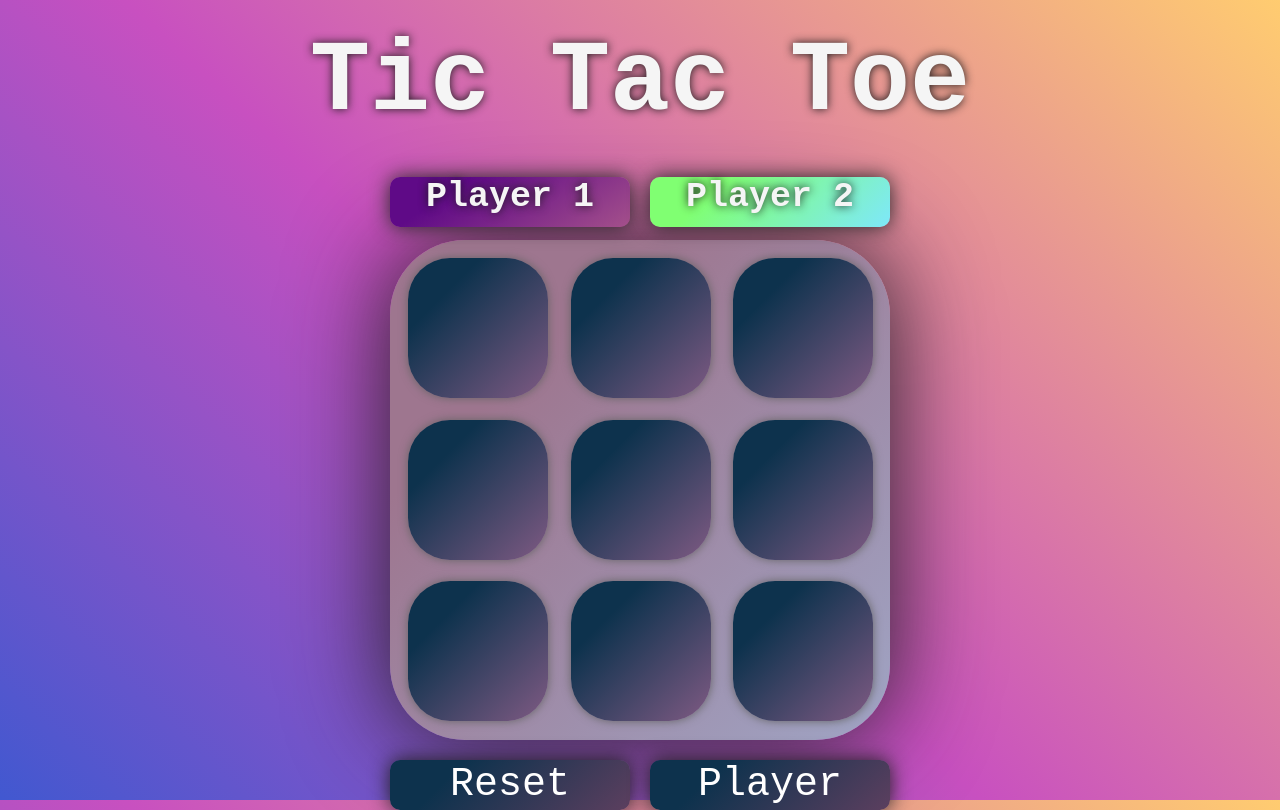
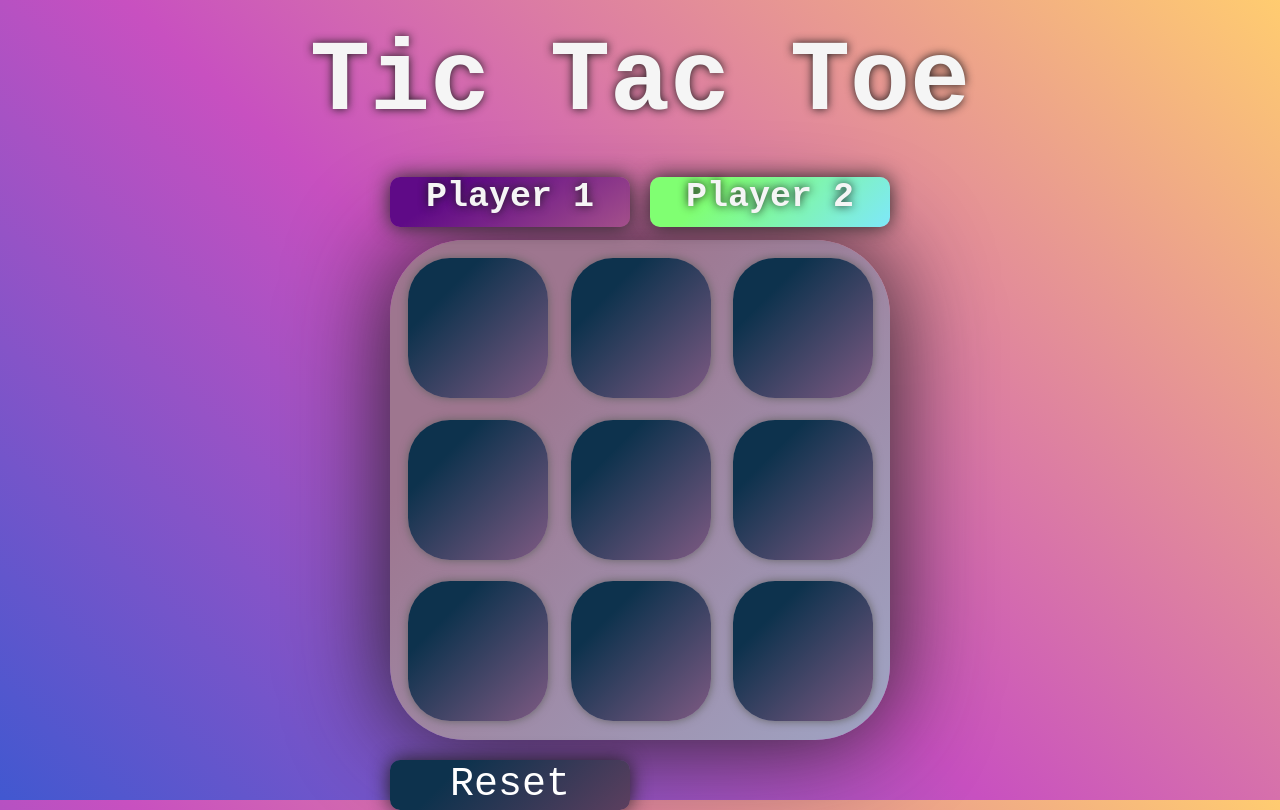
Before and after one commit to 13151294/Tic_Tac_Toe, a plain HTML site: page index.html in a window 1280 px wide. Drawn offline with Linux system fonts and the light colour scheme.

Commit message:
Update index.html

```diff
--- a/index.html
+++ b/index.html
@@ -24,7 +24,6 @@
     </div>
     <div class="Input">
       <button onclick="Reset()" class="Button" id="Reset">Reset</button>
-      <button onclick="ChangeMode('AI')" class="Button" id="Mode">Player</button>
     </div>
   </body>
 </html>
```
